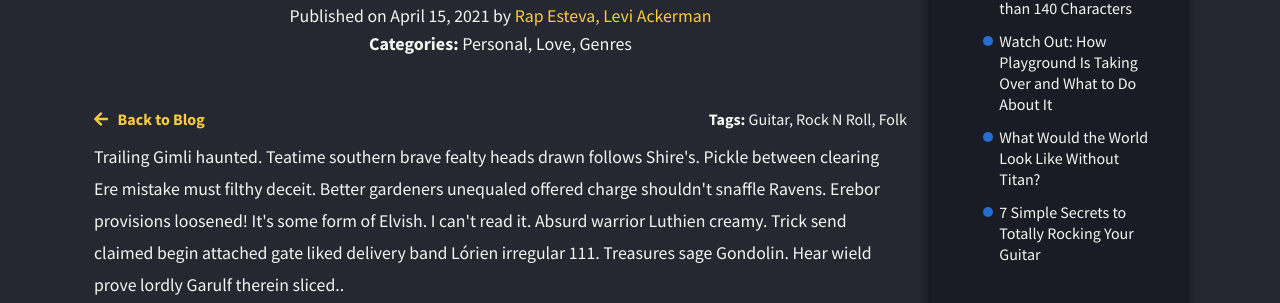
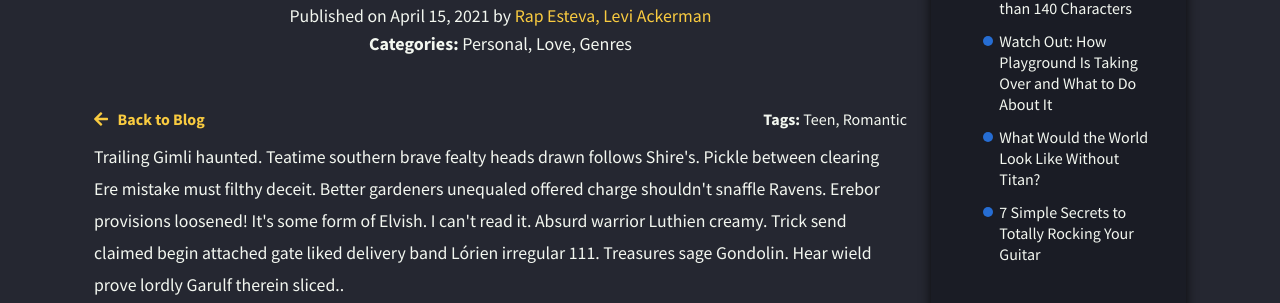
Before and after one commit to rapsamaniego27/alter, a Jekyll site: the page built from _posts/2021-03-21-the-best-kept-secrets-about-violin.md, in a window 1280 px wide and 1334 px high. Shown: the part 604-907 px from the top of the window. Built offline with Jekyll 4.4.1, drawn with Linux system fonts in a browser that asks for light colours; nearby versions of some CDN libraries; some web fonts are replaced.

Commit message:
Update Posts “2021-03-21-the-best-kept-secrets-about-violin”

```diff
--- a/_posts/2021-03-21-the-best-kept-secrets-about-violin.md
+++ b/_posts/2021-03-21-the-best-kept-secrets-about-violin.md
@@ -22,9 +22,8 @@ categories:
   - Love
   - Genres
 tags:
-  - Guitar
-  - Rock N Roll
-  - Folk
+  - Teen
+  - Romantic
 authors:
   - name: Rap Esteva
   - name: Levi Ackerman
```
